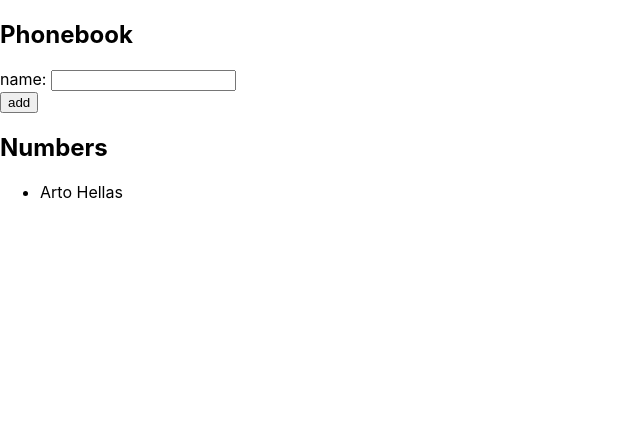
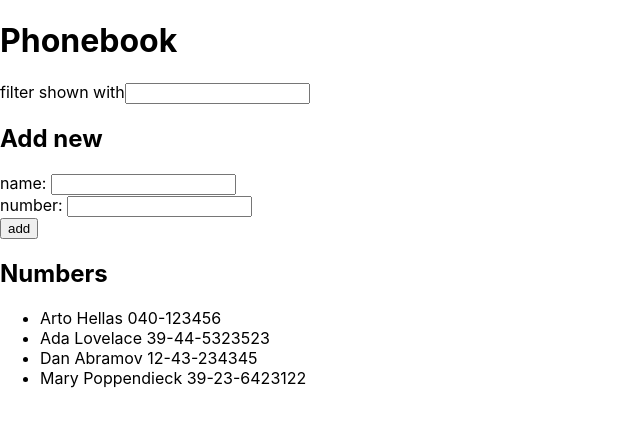
Before and after one commit to inrock96/fullstack, a React (Create React App) app in the folder part02/phonebook/: page / in a window 1280 px wide. Shown: the top 426 px of the page, without its empty margins (0-640 px from the left). Built offline with nearby package versions, Linux system fonts and the light colour scheme.

Commit message:
exercise 2.10

```diff
--- a/part02/phonebook/src/App.js
+++ b/part02/phonebook/src/App.js
@@ -1,56 +1,76 @@
 import React, { useState } from 'react'
+import Filter from './components/Filter'
 import Name from './components/Name'
+import PersonForm from './components/PersonForm'
 
 
 const App = () => {
   const [persons, setPersons] = useState([
-    { name: 'Arto Hellas' }
+    { name: 'Arto Hellas', phone: '040-123456' },
+    { name: 'Ada Lovelace', phone: '39-44-5323523' },
+    { name: 'Dan Abramov', phone: '12-43-234345' },
+    { name: 'Mary Poppendieck', phone: '39-23-6423122' }
   ])
   const [newName, setNewName] = useState('')
+  const [newNumber, setNewNumber] = useState('')
+  const [newFilter, setFilter] = useState('')
+  const [filteredPersons, setFilteredPersons] = useState(persons)
   const handleChange = (event) => {
     setNewName(event.target.value)
+  }
+  const handleNumber = (event) => {
+    setNewNumber(event.target.value)
   }
   const handleAdd = (event) => {
     event.preventDefault()
 
     const newPerson = {
-      name: newName
+      name: newName,
+      phone: newNumber
     }
     let yaExiste = false;
 
-    for(let i=0;i<persons.length;i++){
-      if(persons[i].name===newName){
-        yaExiste=true
+    for (let i = 0; i < persons.length; i++) {
+      if (persons[i].name === newName) {
+        yaExiste = true
         break
       }
     }
-    if(yaExiste){
-      console.log("exists",yaExiste)
+    if (yaExiste) {
+      console.log("exists", yaExiste)
       window.alert(`${newName} already exists`)
-    }else{
+    } else {
       console.log("not exists")
       setPersons(persons.concat(newPerson))
       console.log(persons)
     }
   }
+  const handleFilter = (event) => {
+    setFilter(event.target.value)
+    if (newFilter !== '') {
+      const filtered = persons.filter(person => {
+        return person.name.toLowerCase().includes(newFilter.toLowerCase())
+      })
+      setFilteredPersons(filtered)
+    } else {
+      setFilteredPersons(persons)
+    }
+  }
   return (
     <div>
-      <h2>Phonebook</h2>
-      <form onSubmit={handleAdd}>
-        <div>
-          name: <input
-            value={newName}
-            onChange={handleChange}
-          />
-        </div>
-        <div>
-          <button type="submit">add</button>
-        </div>
-      </form>
+      <h1>Phonebook</h1>
+      <Filter newName={newFilter} handleChange={handleFilter}></Filter>
+      <h2> Add new </h2>
+      <PersonForm handleSubmit={handleAdd}
+        handleNumber={handleNumber}
+        handleName={handleChange}
+        name={newName}
+        number={newNumber}
+      />
       <h2>Numbers</h2>
       <ul>
         {
-          persons.map((person) => <Name key={person.name} person={person}></Name>)
+          filteredPersons.map((person) => <Name key={person.name} person={person}></Name>)
         }
       </ul>
     </div>
--- /dev/null
+++ b/part02/phonebook/src/components/Filter.js
@@ -0,0 +1,14 @@
+
+const Filter =({newName,handleChange})=> {
+        return (
+            <div>
+                filter shown with
+                <input
+                    value={newName}
+                    onChange={handleChange}
+                />
+            </div>
+        )
+
+}
+export default Filter
--- a/part02/phonebook/src/components/Name.js
+++ b/part02/phonebook/src/components/Name.js
@@ -1,6 +1,6 @@
 const Name = ({ person }) => {
     return (
-      <li>{person.name}</li>
+      <li>{person.name} {person.phone}</li>
     )
   }
 
--- /dev/null
+++ b/part02/phonebook/src/components/PersonForm.js
@@ -0,0 +1,23 @@
+const PersonForm = (props) => {
+    return (
+        <form onSubmit={props.handleSubmit}>
+            <div>
+                name: <input
+                    value={props.name}
+                    onChange={props.handleName}
+                />
+            </div>
+            <div>
+                number: <input
+                    value={props.number}
+                    onChange={props.handleNumber}
+                />
+            </div>
+            <div>
+                <button type="submit">add</button>
+            </div>
+        </form>
+    )
+}
+
+export default PersonForm
```
